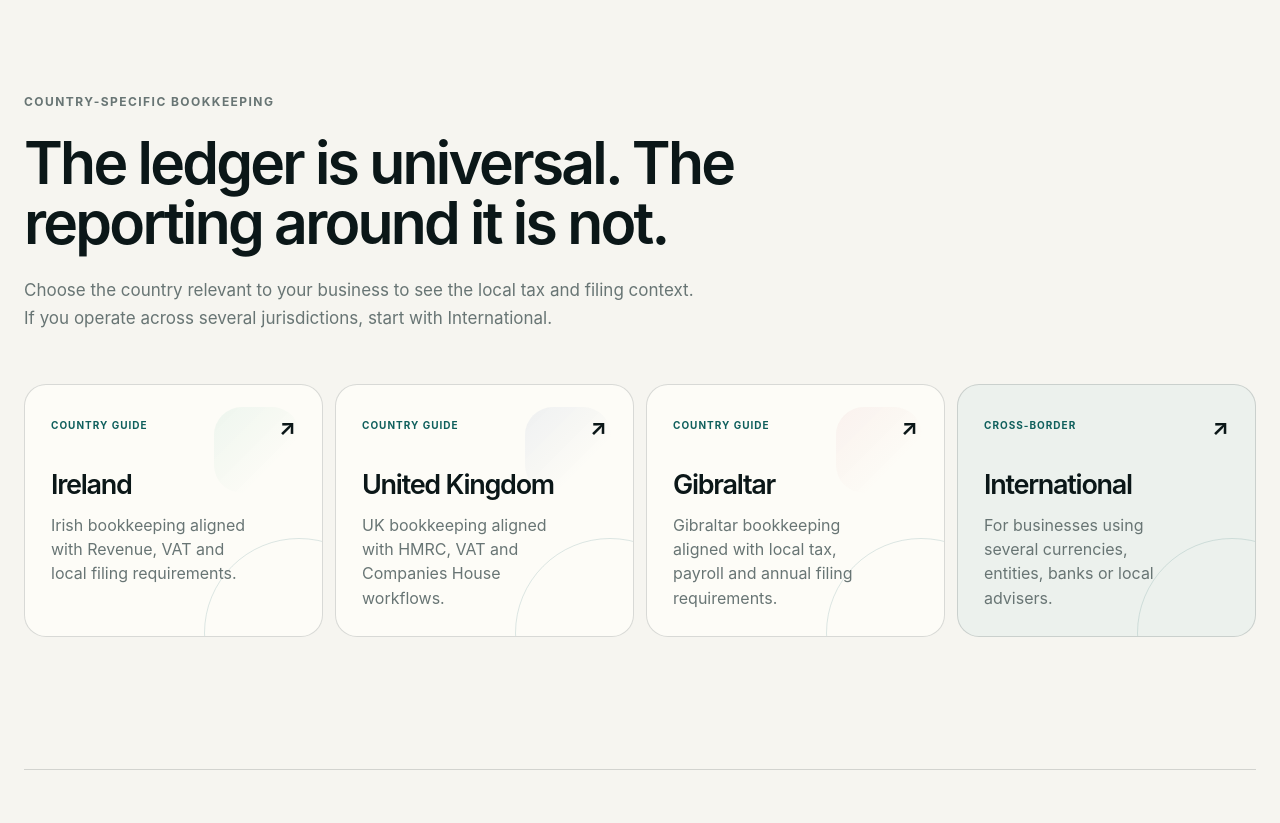
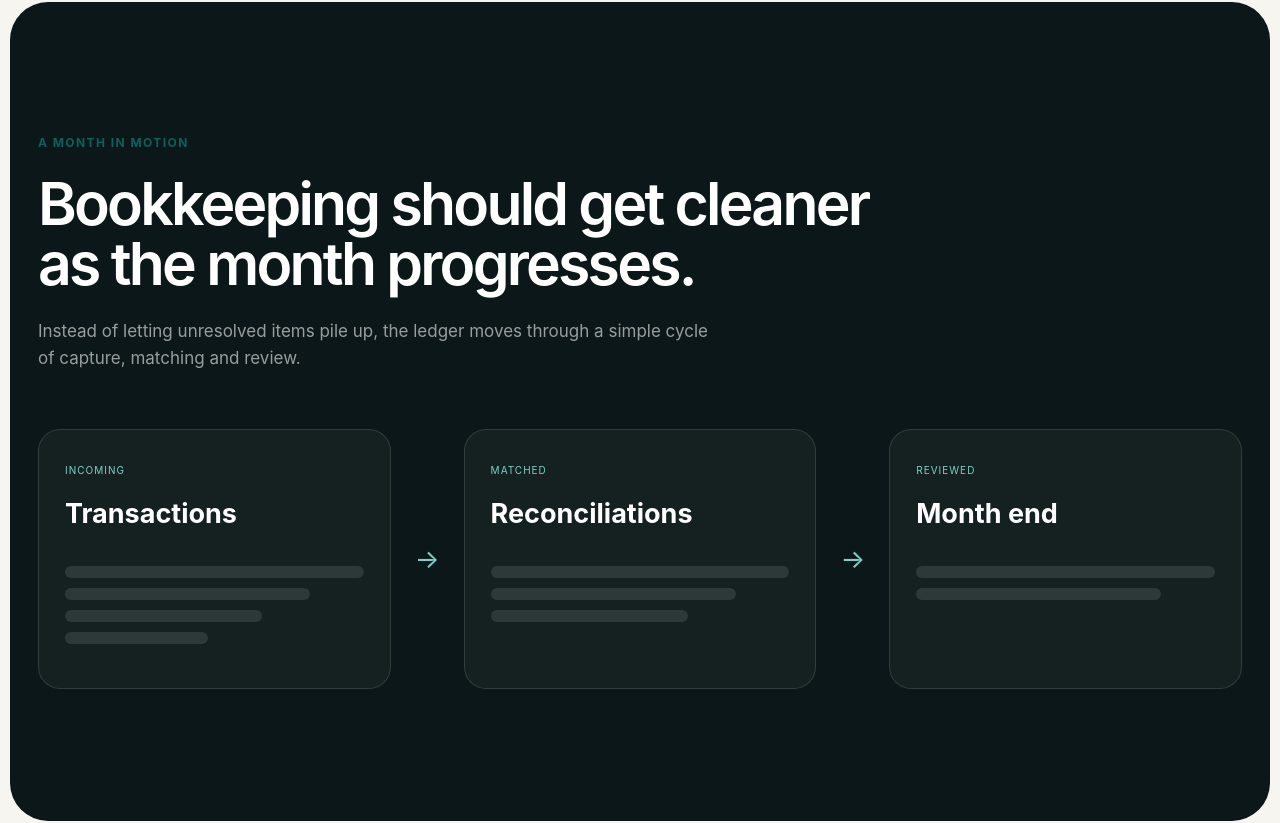
Before and after one commit to victoriashiel/Shiel-ltd, a Next.js app: page /bookkeeping in a window 1280 px wide. Shown: the part 4271-5094 px from the top of the page. Built offline with nearby package versions, Linux system fonts and the light colour scheme; no server answers.

Commit message:
Add editorial service visual to bookkeeping

```diff
--- a/app/bookkeeping/page.tsx
+++ b/app/bookkeeping/page.tsx
@@ -191,6 +191,33 @@ export default function BookkeepingPage() {
       </section>
 
 
+      <section className={`section-pad ${styles.editorialSection}`} data-service-reveal>
+        <div className={styles.editorialHeader}>
+          <p className="eyebrow">A month in motion</p>
+          <h2>Bookkeeping should get cleaner as the month progresses.</h2>
+          <p>Instead of letting unresolved items pile up, the ledger moves through a simple cycle of capture, matching and review.</p>
+        </div>
+        <div className={styles.monthVisual} role="img" aria-label="Monthly bookkeeping moving from incoming records to a reconciled month end">
+          <div className={styles.monthColumn}>
+            <span>Incoming</span>
+            <strong>Transactions</strong>
+            <i /><i /><i /><i />
+          </div>
+          <div className={styles.monthArrow} aria-hidden="true">→</div>
+          <div className={styles.monthColumn}>
+            <span>Matched</span>
+            <strong>Reconciliations</strong>
+            <i /><i /><i />
+          </div>
+          <div className={styles.monthArrow} aria-hidden="true">→</div>
+          <div className={styles.monthColumn}>
+            <span>Reviewed</span>
+            <strong>Month end</strong>
+            <i /><i />
+          </div>
+        </div>
+      </section>
+
       <ServiceCountries
         eyebrow="Country-specific bookkeeping"
         title="The ledger is universal. The reporting around it is not."
```
